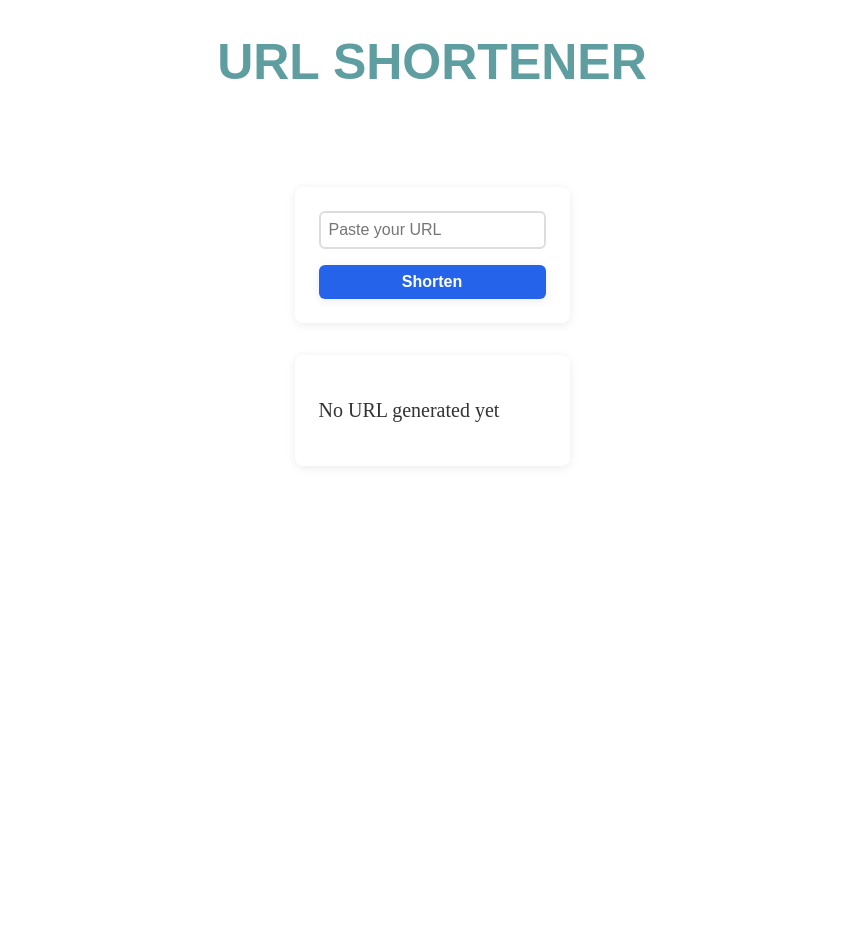
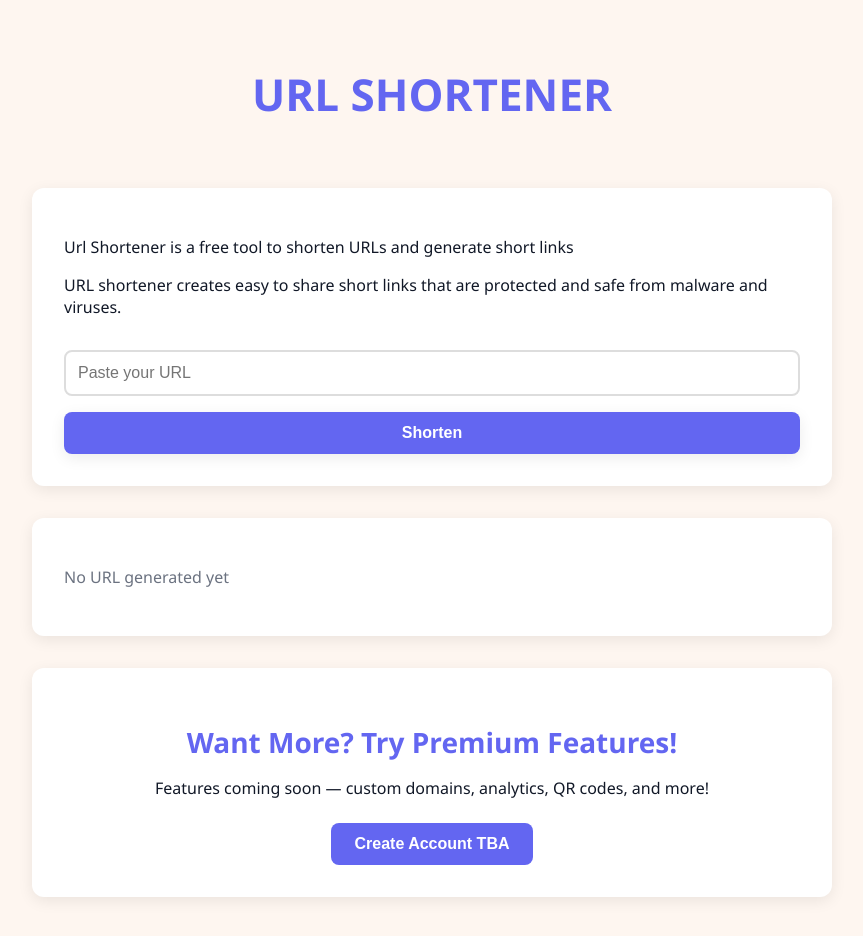
Before and after one commit to idqam/url-shortener, a React (Vite) app in the folder url-shortener-frontend/: page / in a window 1280 px wide. Shown: the top 936 px of the page, without its empty margins (208-1071 px from the left). Before the commit the page ends 800 px from the top, so only its background shows below. Built offline with nearby package versions, Linux system fonts and the light colour scheme; no server answers.

Commit message:
stable version

```diff
--- a/url-shortener-frontend/src/components/ShortenerForm.tsx
+++ b/url-shortener-frontend/src/components/ShortenerForm.tsx
@@ -23,6 +23,15 @@ export function ShortenerForm() {
 
   return (
     <form onSubmit={handleSubmit} className="shortener-box">
+      <div className="text-center mb-4">
+        <p className="text-lg font-medium">
+          Url Shortener is a free tool to shorten URLs and generate short links
+        </p>
+        <p className="text-lg text-gray-600">
+          URL shortener creates easy to share short links that are protected and safe from malware and viruses.
+        </p>
+      </div>
+
       <input
         type="url"
         value={url}
@@ -33,7 +42,6 @@ export function ShortenerForm() {
       />
 
       <button className="shortener-box shorten-btn" disabled={loading}>
-        {" "}
         {loading ? (
           <span className="loading-text">
             Loading
--- a/url-shortener-frontend/src/index.css
+++ b/url-shortener-frontend/src/index.css
@@ -1,86 +1,86 @@
+:root {
+  --primary: #6366f1;
+  --primary-hover: #4f46e5;
+  --accent: #fcd5ce;
+  --background: #fef6f0;
+  --text: #111827;
+  --muted: #6b7280;
+}
+
+body {
+  margin: 0;
+  font-family: "Segoe UI", sans-serif;
+  background-color: var(--background);
+  color: var(--text);
+}
+
 .main-home-container {
   display: grid;
+  gap: 2rem;
+  padding: 2rem;
 }
+
 .pad-header {
-  margin: 0;
-  padding-top: 2%;
   display: flex;
   justify-content: center;
-  max-height: 200px;
-}
-.pad-header header {
-  color: cadetblue;
-  font-weight: bold;
-  font: bold;
+  align-items: center;
+  padding-top: 2rem;
 }
 
 .name-header {
-  font: 50px sans-serif;
-  margin: 0;
+  font-size: 2.75rem;
+  font-weight: 700;
+  color: var(--primary);
   text-align: center;
 }
 
 .shortener-container {
   display: grid;
   grid-template-columns: 1fr;
+  max-width: 800px;
+  margin: 2rem auto;
   gap: 2rem;
-  max-width: 1000px;
-  margin: 80px auto 0;
-  padding: 1rem;
+  padding: 0 1rem;
 }
 
 .shortener-box {
   background-color: #ffffff;
-  padding: 1.5rem;
-  border-radius: 0.5rem;
-  box-shadow: 0 2px 10px rgba(0, 0, 0, 0.08);
+  padding: 2rem;
+  border-radius: 0.75rem;
+  box-shadow: 0 4px 15px rgba(0, 0, 0, 0.08);
   display: flex;
   flex-direction: column;
+  gap: 1rem;
   align-items: stretch;
 }
 
 .shortener-box input[type="url"] {
-  padding: 0.5rem;
+  padding: 0.75rem;
   border: 2px solid #ddd;
-  border-radius: 0.375rem;
+  border-radius: 0.5rem;
   font-size: 1rem;
+  outline: none;
+  transition: border-color 0.2s;
+}
+
+.shortener-box input[type="url"]:focus {
+  border-color: var(--primary);
 }
 
 .shortener-box button {
-  margin-top: 1rem;
-  padding: 0.5rem 1rem;
-  background-color: #2563eb;
+  padding: 0.75rem 1rem;
+  background-color: var(--primary);
   color: white;
   border: none;
-  border-radius: 0.375rem;
+  border-radius: 0.5rem;
   font-size: 1rem;
+  font-weight: 600;
   cursor: pointer;
-  transition: background-color 0.2s ease-in-out;
-}
-
-.shortener-box p {
-  font-size: 20px;
-}
-.shortener-box a {
-  font-size: 20px;
+  transition: background-color 0.2s ease;
 }
 
 .shortener-box button:hover {
-  background-color: #1e40af;
-}
-
-.shortener-result {
-  font-size: 1rem;
-  color: #333;
-  word-break: break-all;
-}
-
-.shorten-btn {
-  position: relative;
-  padding: 0.75rem 1.5rem;
-  font-size: 1rem;
-  font-weight: 600;
-  cursor: pointer;
+  background-color: var(--primary-hover);
 }
 
 .loading-text {
@@ -113,9 +113,63 @@
   }
 }
 
+.shortener-result p {
+  font-size: 1.1rem;
+  font-weight: 500;
+  color: var(--text);
+}
+
+.shortener-result a {
+  font-size: 1.2rem;
+  color: var(--primary);
+  word-break: break-all;
+  text-decoration: underline;
+}
+
+.shortener-result .text-gray-400 {
+  color: var(--muted);
+  font-size: 1rem;
+  font-weight: 500;
+}
+
+.premium-box {
+  background-color: #ffffff;
+  padding: 2rem;
+  border-radius: 0.75rem;
+  box-shadow: 0 4px 15px rgba(0, 0, 0, 0.08);
+  text-align: center;
+}
+
+.premium-box h2 {
+  font-size: 1.75rem;
+  font-weight: 700;
+  color: var(--primary);
+  margin-bottom: 1rem;
+}
+
+.premium-box p {
+  color: var(--text);
+  font-size: 1rem;
+  margin-bottom: 1.5rem;
+}
+
+.premium-box button {
+  background-color: var(--primary);
+  color: white;
+  font-weight: 600;
+  padding: 0.75rem 1.5rem;
+  border: none;
+  border-radius: 0.5rem;
+  font-size: 1rem;
+  transition: background-color 0.2s ease-in-out;
+}
+
+.premium-box button:hover {
+  background-color: var(--primary-hover);
+}
+
 @media (max-width: 768px) {
   .shortener-container {
-    grid-template-columns: 1fr;
-    margin-top: 40px;
+    margin-top: 1rem;
   }
 }
--- a/url-shortener-frontend/src/pages/Home.tsx
+++ b/url-shortener-frontend/src/pages/Home.tsx
@@ -5,11 +5,20 @@ export const Home = () => {
   return (
     <section className="main-home-container">
       <div className="pad-header">
-        <header className="name-header text-red-500">URL SHORTENER</header>
+        <header className="name-header">URL SHORTENER</header>
       </div>
+
       <div className="shortener-container">
         <ShortenerForm />
         <AnonResult />
+        <div className="premium-box">
+          <h2>Want More? Try Premium Features!</h2>
+          <p>
+            Features coming soon — custom domains, analytics, QR codes, and
+            more!
+          </p>
+          <button>Create Account TBA</button>
+        </div>
       </div>
     </section>
   );
```
Also changed, not shown: url-shortener-frontend/src/components/AnonResult.tsx (+0 -9 lines).
